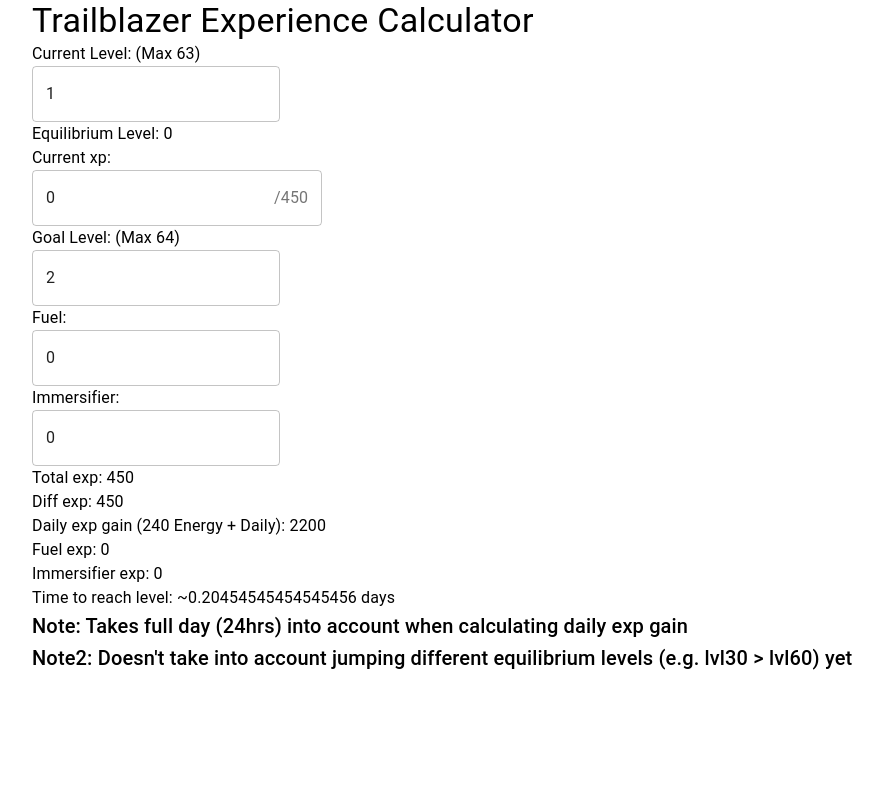
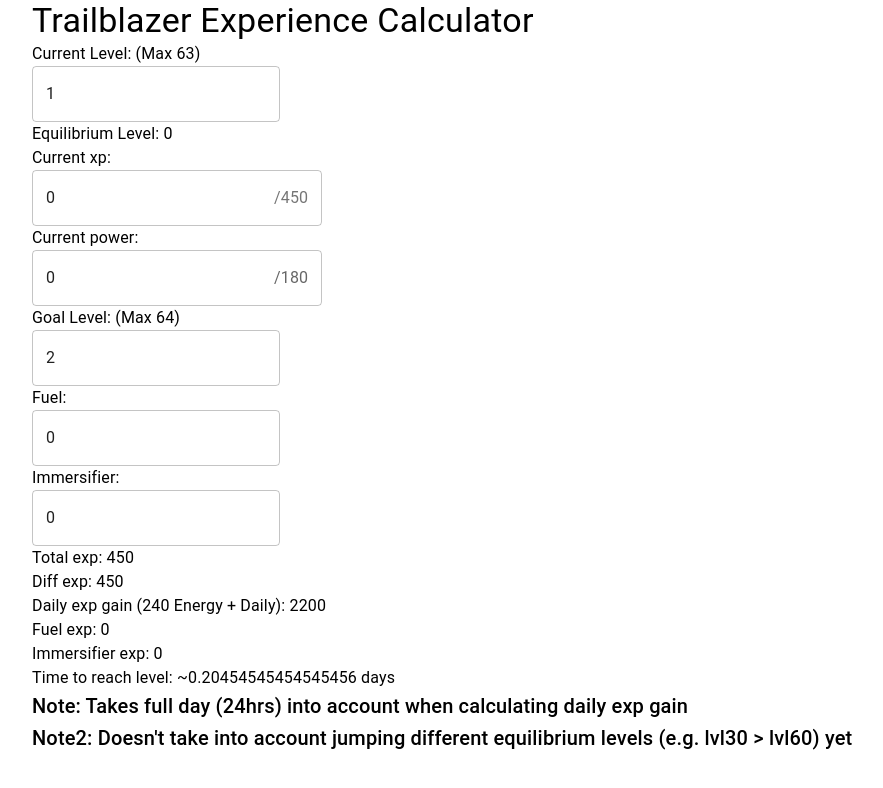
Before and after one commit to Lewkans/honkai, a React (Create React App) app: page / in a window 1280 px wide. Shown: the top 788 px of the page, without its empty margins (32-915 px from the left). Built offline with nearby package versions, Linux system fonts and the light colour scheme.

Commit message:
Made functions more readable

```diff
--- a/src/components/Honkai.js
+++ b/src/components/Honkai.js
@@ -10,6 +10,7 @@ const Honkai = () => {
 
     const [currLevel, setCurrLevel] = React.useState(1);
     const [currExp, setCurrExp] = React.useState(0);
+    const [currPower, setCurrPower] = React.useState(0);
     const [fuel, setFuel] = React.useState(0);
     const [immersifier, setImmersifier] = React.useState(0);
     const [goalLevel, setGoalLevel] = React.useState(2);
@@ -37,6 +38,22 @@ const Honkai = () => {
         return data.exp.slice(0, parseInt(level)).reduce((prev, curr) => prev + curr, 0);
     }
 
+    const powerExp = (power) => {
+        return power * RATIO;
+    }
+
+    const fuelExp = (n) => {
+        return FUEL * n * RATIO;
+    }
+
+    const immersifierExp = (n) => {
+        return IMMERSIFIER * n * RATIO;
+    }
+
+    const dailyExp = (level) => {
+        return 24 * RATIO * 10 + 5 * data.daily[getEquilibriumLevel(level)];
+    }
+
     return (
     <>
         <Typography variant='h4'>Trailblazer Experience Calculator</Typography>
@@ -50,7 +67,7 @@ const Honkai = () => {
             error={!isValidLevel(currLevel)}
             placeholder='Enter your current level'
             onBlur={(e) => {
-                (parseInt(e.target.value) <= parseInt(currLevel)) && setGoalLevel(parseInt(currLevel) + 1)
+                (parseInt(e.target.value) >= parseInt(goalLevel)) && setGoalLevel(parseInt(currLevel) + 1)
             }}
         />
         <Typography>Equilibrium Level: {getEquilibriumLevel(currLevel)}</Typography>
@@ -67,6 +84,20 @@ const Honkai = () => {
             value={currExp}
             error={!(currExp >= 0 && currExp < data.exp[parseInt(currLevel)])}
             placeholder='Enter your current exp'
+        />
+        <Typography>Current power:</Typography>
+        <TextField
+            InputProps={{
+                inputMode: 'numeric',
+                pattern: '[0-9]*',
+                endAdornment: <InputAdornment position='end'>/180</InputAdornment>
+            }}
+            onChange={(e) => {
+                (e.target.value === "" || /^[0-9\b]+$/.test(e.target.value)) && setCurrPower(e.target.value)
+            }}
+            value={currPower}
+            error={!(currPower >= 0 && currPower <= 180)}
+            placeholder='Enter your current power'
         />
         <Typography>Goal Level: (Max {data.exp.length})</Typography>
         <TextField
@@ -99,12 +130,13 @@ const Honkai = () => {
         />
         <Typography>Total exp: {totalExp(goalLevel)}</Typography>
         <Typography>Diff exp: {totalExp(goalLevel) - totalExp(currLevel) - currExp}</Typography>
-        <Typography>Daily exp gain (240 Energy + Daily): {24 * RATIO * 10 + 5 * data.daily[getEquilibriumLevel(currLevel)]}</Typography>
-        <Typography>Fuel exp: {FUEL * fuel * RATIO}</Typography>
-        <Typography>Immersifier exp: {IMMERSIFIER * immersifier * RATIO}</Typography>
+        <Typography>Daily exp gain (240 Energy + Daily): {dailyExp(currLevel)}</Typography>
+        <Typography>Fuel exp: {fuelExp(fuel)}</Typography>
+        <Typography>Immersifier exp: {immersifierExp(immersifier)}</Typography>
         <Typography>Time to reach level: ~{
-            (totalExp(goalLevel) - totalExp(currLevel) - currExp - FUEL * fuel * RATIO - IMMERSIFIER * immersifier * RATIO)/
-            (24 * RATIO * 10 + 5 * data.daily[getEquilibriumLevel(currLevel)])
+            ((totalExp(goalLevel) - totalExp(currLevel) - currExp - powerExp(currPower) - fuelExp(fuel) - immersifierExp(immersifier))/dailyExp(currLevel) >= 0) ?
+            (totalExp(goalLevel) - totalExp(currLevel) - currExp - powerExp(currPower) - fuelExp(fuel) - immersifierExp(immersifier))/dailyExp(currLevel) :
+            0
         } days</Typography>
         <Typography variant='h6'>
             Note: Takes full day (24hrs) into account when calculating daily exp gain<br />
```
